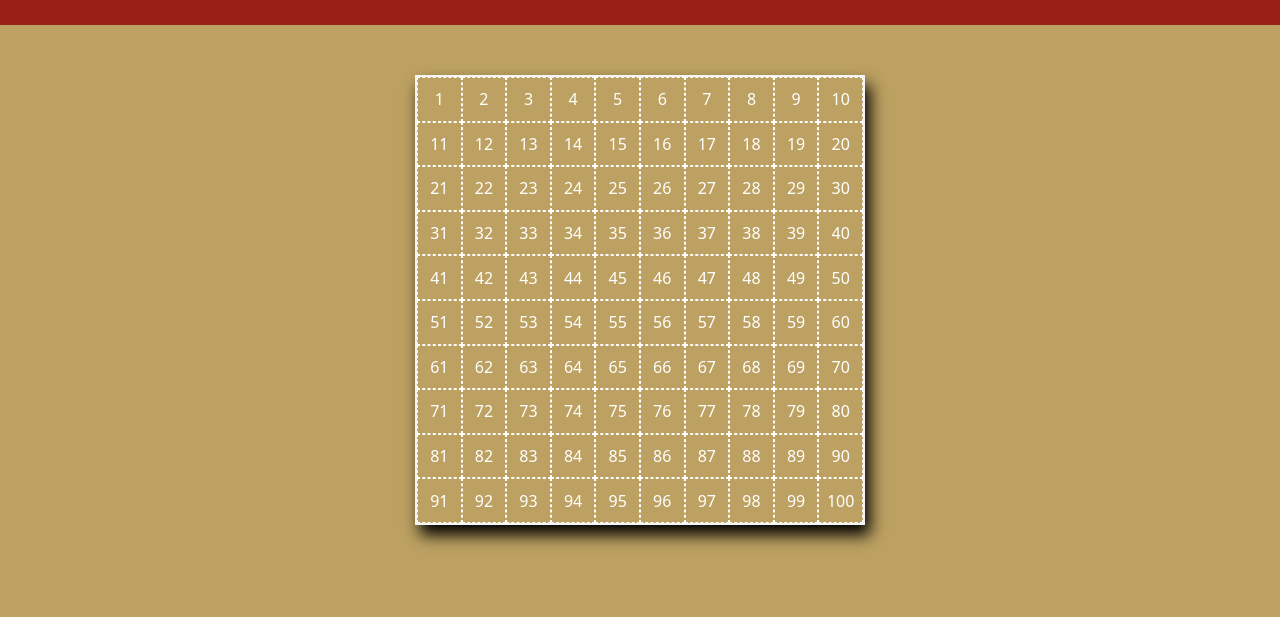
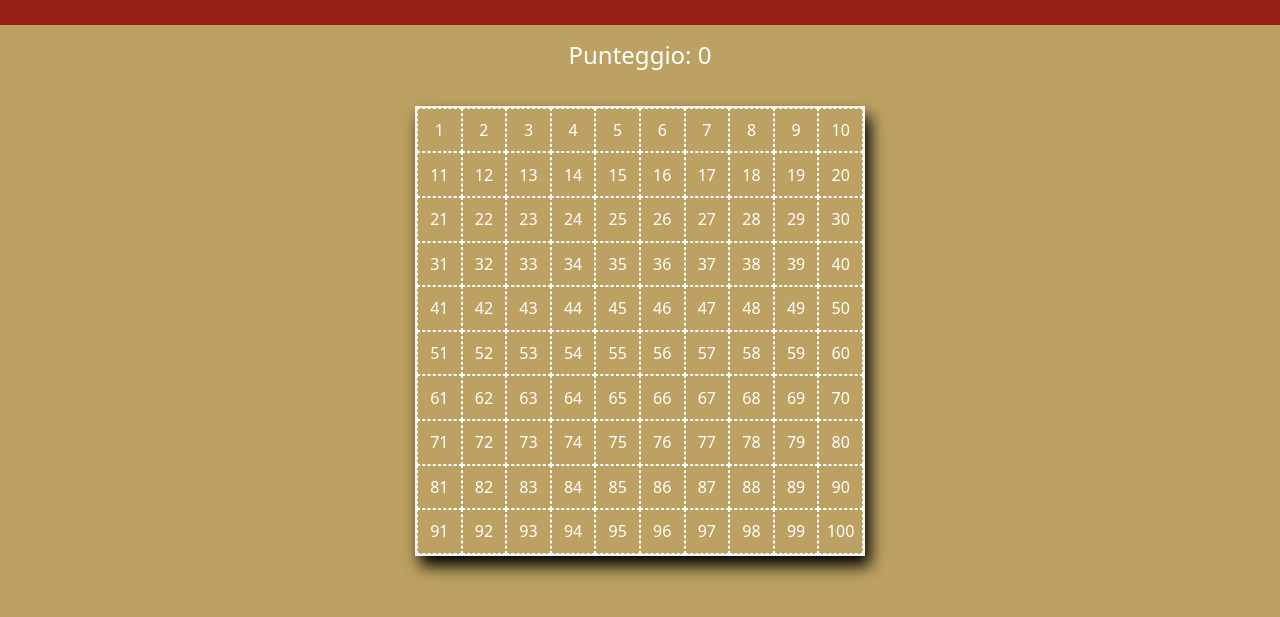
Before and after one commit to MrGians/js-campominato-dom, a plain HTML site: page index.html in a window 1280 px wide. Both pictures are taken after a click on the button "Play". Shown: the part 75-692 px from the top of the page. Drawn offline with nearby package versions, Linux system fonts and the light colour scheme.

Commit message:
Refactoring + Milestone-1

```diff
--- a/css/style.css
+++ b/css/style.css
@@ -18,7 +18,7 @@ body {background-color: #bda162;}
     width: 450px;
     border: 2px solid whitesmoke;
     box-shadow: 5px 10px 15px black;
-    margin: 50px auto 0;
+    margin: 20px auto 0;
     display: flex;
     flex-wrap: wrap;
 }
--- a/index.html
+++ b/index.html
@@ -37,6 +37,9 @@
     <!-- Minefield -->
     <section id="minefield">
         <div class="container">
+            <!-- User Points Counter -->
+            <div id="user-points-counter" class="h4 text-center text-white py-3 d-none">Punteggio: 0</div>
+            <!-- Minefield Game Grid -->
             <div id="grid" class="d-none">
 
             </div>
--- a/js/script.js
+++ b/js/script.js
@@ -37,46 +37,43 @@
 
 // Variabili Globali DOM
 const playBtn = document.getElementById("btn-play");
+
+
+
+// Renderizzo la griglia e creo N elementi Cella (in base alla difficoltà scelta) al click del bottone "Play"
+playBtn.addEventListener("click", () => {
+  // Variabili Locali
   const grid = document.getElementById("grid");
   const gridChoice = document.getElementById("grid-choice");
+  const userPointsCounter = document.getElementById("user-points-counter");
 
-
-// Creo una funzione che si occupi di generare le Celle
-const createCell = (cellNumber, gridContainer, hasNumberIn = false, isClickable = false, hasBGColorOnClick = false) => {
-
-  // Genero le celle tramite un ciclo FOR
-  for (let i = 1; i <= cellNumber; i++) {
+  // Creo una funzione che generi le celle con la relativa classe
+  const createCell = (totalCells) => {
     // Creo l'elemento Cella
     const cell = document.createElement("div");
 
-    // Assegno la classe "cell-[option-value]" in base al numero di Rows * Cells
-    if (cellNumber === 100) cell.classList.add("cell-easy");
-    else if (cellNumber === 81) cell.classList.add("cell-classic");
-    else if (cellNumber === 49) cell.classList.add("cell-hard");
+    // Assegno la classe "cell-[option-value]" in base al numero di totalCells
+    if (totalCells === 100) cell.classList.add("cell-easy");
+    else if (totalCells === 81) cell.classList.add("cell-classic");
+    else if (totalCells === 49) cell.classList.add("cell-hard");
 
-    // Inserisco un numero ad ogni cella
-    if (hasNumberIn) cell.append(i);
-    // Aggiungo evento: al click della Cella stampa il numero cella in console
-    if (isClickable) cell.addEventListener("click", (event) => console.log("Cell: " + event.target.innerText));
-    // Aggiungo evento: al click della Cella le cambia il colore di sfondo
-    if (hasBGColorOnClick) cell.addEventListener("click", (event) => cell.classList.add("clicked"));
-    // Inserisco le celle nel DOM
-    gridContainer.appendChild(cell);
-  }
+    // Restituisco l'elemento creato
+    return cell;
   }
 
+  // Rendo visibile la griglia
+  grid.classList.remove("d-none");
+  userPointsCounter.classList.remove("d-none");
 
+  // Resetto gli elementi <div> dentro alla griglia (Utilità dal secondo click di "play" in poi)
+  grid.innerHTML = "";
 
-// Variabili di appoggio per la griglia (Globali)
+  // Creo variabili di appoggio per la griglia (Default: Easy)
   let rows = 10;
   let cells = 10;
-let totalCells = rows * cells; // Default: Easy
 
-
-// Creo evento sulla <select> per cambiare dinamicamente il numero di celle interne alla griglia
- gridChoice.addEventListener("change", (event) => {
-
-    switch (event.target.value) {
+  // Modifico variabili di appoggio per la griglia in base alla difficoltà selezionata
+  switch (gridChoice.value) {
     // Se viene selezionata l'opzione "Hardcore"
     case "hard":
       rows = cells = 7;
@@ -95,19 +92,46 @@ let totalCells = rows * cells; // Default: Easy
   }
 
   // Determino il numero totale finale di Celle
-  totalCells = rows * cells;
- })
+  let totalCells = rows * cells; // Default: Easy
+
+  // Creo una variabile che tenga conto del punteggio dell'utente durante il gioco
+  let userPoints = 0;
+  userPointsCounter.innerText = `Punteggio: ${userPoints}`;
+
+
+  // Genero le celle tramite un ciclo FOR
+  for (let i = 1; i <= totalCells; i++) {
+
+    const cell = createCell(totalCells);
+
+    // Inserisco un numero ad ogni cella
+    cell.append(i);
+
+    // Aggiungo evento al click della Cella
+    cell.addEventListener("click", (event) => {
+
+      // Verifico che la cella non sia già stata cliccata
+      if (event.target.classList.contains("clicked")) {
+        return;
+      } else {
+        // Aggiungo la classe "Clicked" alla cella
+        event.target.classList.add("clicked");
+        // Stampo il numero della cella cliccata in console
+        console.log("Cell: " + event.target.innerText);
+
+        // Aumento di 1 il punteggio utente
+        userPoints++;
+        userPointsCounter.innerText = `Punteggio: ${userPoints}`;
+      }
+
+    });
+
+    // Inserisco le celle all'interno della griglia
+    grid.appendChild(cell);
+  }
+}
 
 
 
-// Renderizzo la griglia e creo elementi Cella al click del bottone "Play"
-playBtn.addEventListener("click", () => {
-  // Rendo visibile la griglia
-  grid.classList.remove("d-none");
 
-  // Resetto gli elementi <div> dentro alla griglia (Utilità dal secondo click di "play" in poi)
-  grid.innerHTML = "";
-
-  // Creo le celle necessarie tramite la Funzione "createCell" ed i relativi parametri
-  createCell(totalCells, grid, true, true, true);
-});
+);
```
Lines whose indentation alone changed are shown as unchanged.
